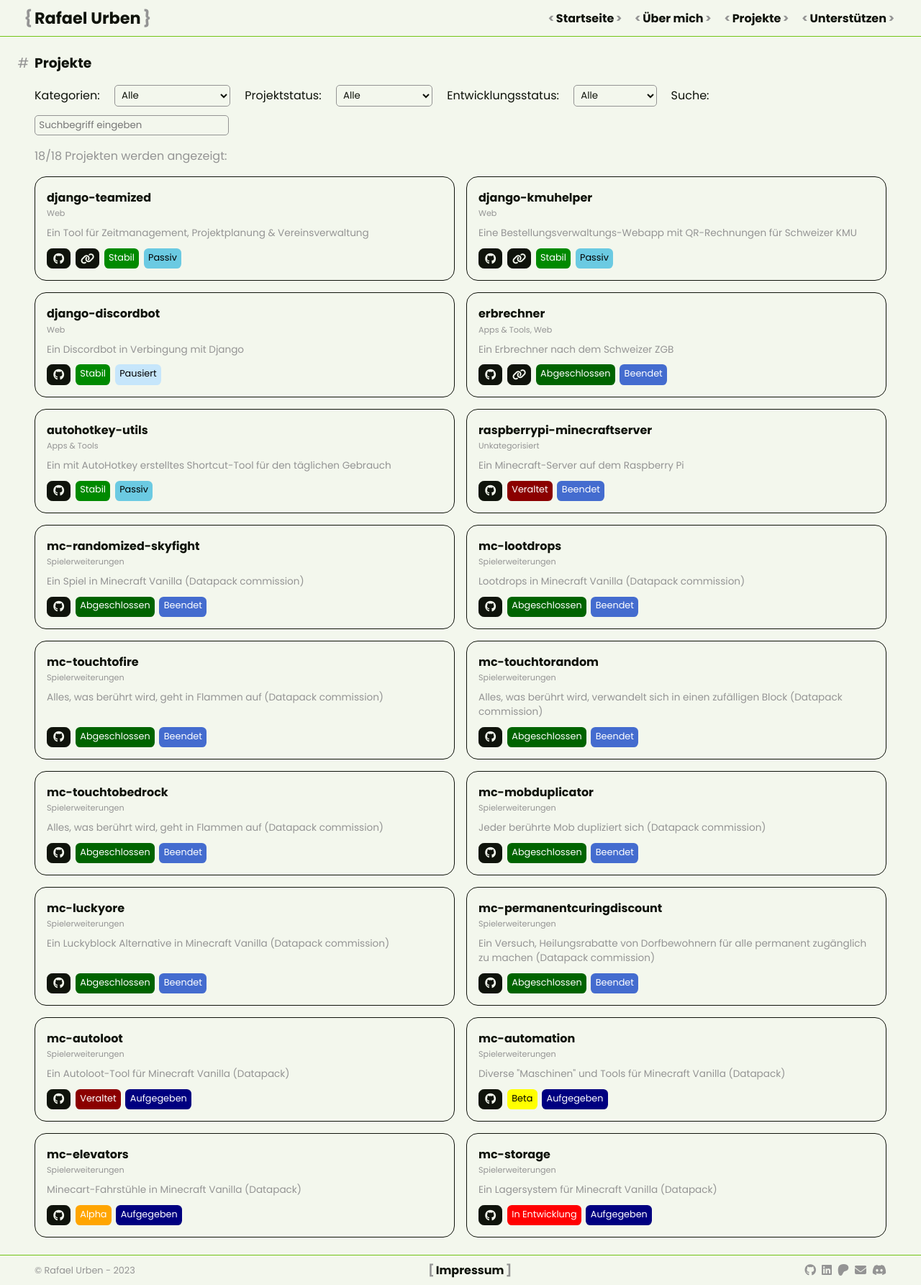
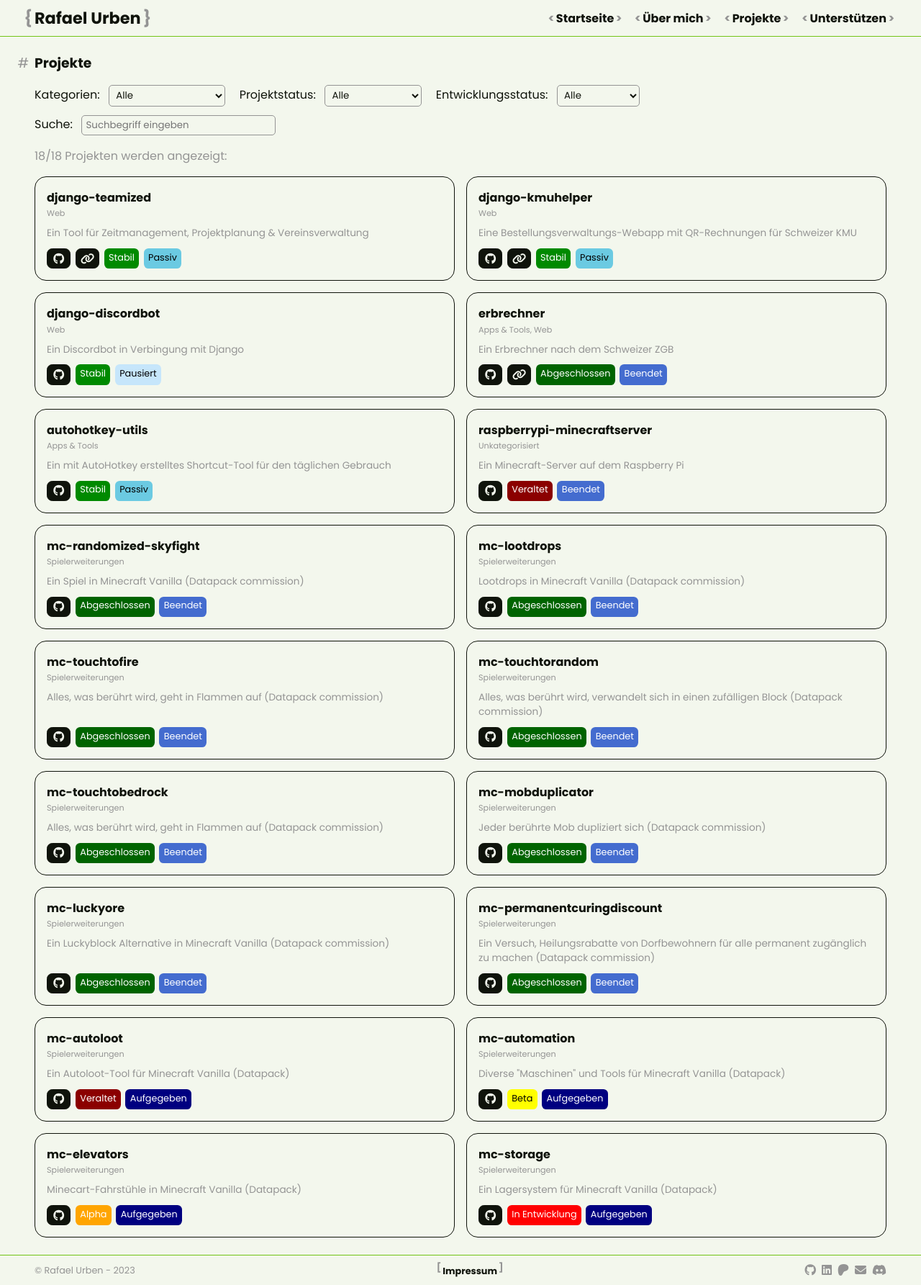
Before and after one commit to rafaelurben/rafaelurben.github.io, a Jekyll site: the page built from pages/projects.html, in a window 1280 px wide. Shown: the whole page at 72% size. Built offline with Jekyll 4.4.1, drawn with Linux system fonts in a browser that asks for light colours.

Commit message:
Fixed mobile layout

```diff
--- a/assets/css/forms.css
+++ b/assets/css/forms.css
@@ -22,6 +22,10 @@
             border-color: red;
         }
     }
+
+    & .form-group label {
+        margin-right: 0.5em;
+    }
 }
 
 input, textarea, select {
--- a/assets/css/main.css
+++ b/assets/css/main.css
@@ -116,6 +116,7 @@
             justify-content: center;
             height: 2.5em;
             width: 2.5em;
+            margin-right: -1em;
 
             & span::before {
                 content: "</>";
@@ -206,6 +207,7 @@
             color: var(--text);
             text-decoration: none;
             font-weight: bold;
+            font-size: 0.8em;
 
             &::before {
                 content: "[";
--- a/assets/css/pages/projects.css
+++ b/assets/css/pages/projects.css
@@ -50,7 +50,7 @@
 
 #project-grid {
     display: grid;
-    grid-template-columns: repeat(auto-fill, minmax(400px, 1fr));
+    grid-template-columns: 1fr;
     gap: 1em;
     margin: 1em 0;
 
@@ -135,3 +135,9 @@
         }
     }
 }
+
+@media (min-width: 769px) {
+    #project-grid {
+        grid-template-columns: repeat(auto-fill, minmax(400px, 1fr));
+    }
+}
--- a/pages/projects.html
+++ b/pages/projects.html
@@ -12,6 +12,7 @@
 <h3>Projekte</h3>
 
 <form id="filter-form" class="horizontal">
+    <div class="form-group">
         <label for="filter-category">Kategorien:</label>
         <select id="filter-category" onchange="applyFilters();">
             <option value="all">Alle</option>
@@ -19,7 +20,9 @@
                 <option value="{{ cat[0] }}">{{ cat[1].title }}</option>
             {% endfor %}
         </select>
+    </div>
 
+    <div class="form-group">
         <label for="filter-status-project">Projektstatus:</label>
         <select id="filter-status-project" onchange="applyFilters();">
             <option value="all" data-status-dev="all">Alle</option>
@@ -27,7 +30,9 @@
                 <option value="{{ status[0] }}" data-status-project="{{ status[0] }}">{{ status[1].title }}</option>
             {% endfor %}
         </select>
+    </div>
 
+    <div class="form-group">
         <label for="filter-status-dev">Entwicklungsstatus:</label>
         <select id="filter-status-dev" onchange="applyFilters();">
             <option value="all" data-status-dev="all">Alle</option>
@@ -35,9 +40,12 @@
                 <option value="{{ status[0] }}" data-status-dev="{{ status[0] }}">{{ status[1].title }}</option>
             {% endfor %}
         </select>
+    </div>
 
+    <div class="form-group">
         <label for="filter-search">Suche:</label>
         <input type="text" id="filter-search" placeholder="Suchbegriff eingeben" oninput="applyFilters();"/>
+    </div>
 </form>
 
 {% assign projects = site.data.projects %}
@@ -66,7 +74,8 @@
                                     class="fa-brands fa-github fa-fw"></i></a>
                     {% endif %}
                     {% if project.url %}
-                        <a class="pill link" href="{{ project.url }}" target="_blank"><i class="fa-solid fa-link fa-fw"></i></a>
+                        <a class="pill link" href="{{ project.url }}" target="_blank"><i
+                                    class="fa-solid fa-link fa-fw"></i></a>
                     {% endif %}
 
                     {% assign status_project = site.data.projectsettings.project_status[project.status_project] %}
```
Lines whose indentation alone changed are shown as unchanged.
